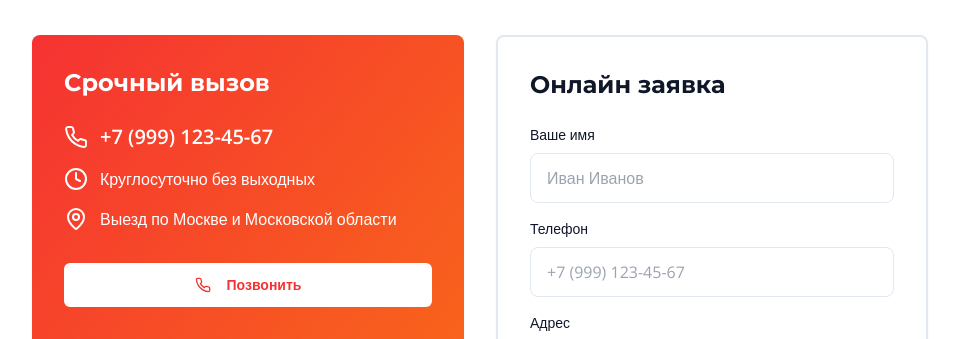
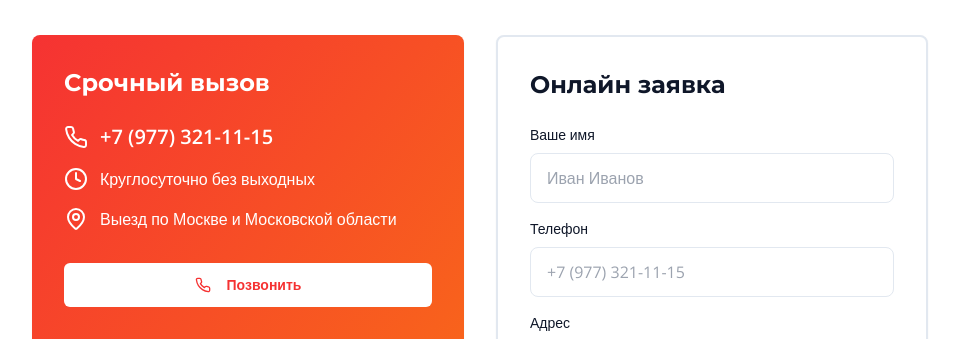
Before and after one commit to pr-poehali-dev/pipe-thawing-website, a React (Vite) app: page / in a window 1280 px wide. Shown: the part 2240-2579 px from the top of the page, without its empty margins (160-1119 px from the left). Built offline with nearby package versions, Linux system fonts and the light colour scheme.

Commit message:
feat: обновить номер телефона и favicon

```diff
--- a/src/components/sections/ContactsSection.tsx
+++ b/src/components/sections/ContactsSection.tsx
@@ -19,8 +19,8 @@ const ContactsSection = () => {
             <div className="space-y-4">
               <div className="flex items-center gap-3">
                 <Icon name="Phone" size={24} />
-                <a href="tel:+79991234567" className="text-xl font-semibold hover:underline">
-                  +7 (999) 123-45-67
+                <a href="tel:+79773211115" className="text-xl font-semibold hover:underline">
+                  +7 (977) 321-11-15
                 </a>
               </div>
               <div className="flex items-center gap-3">
@@ -35,7 +35,7 @@ const ContactsSection = () => {
             <Button
               size="lg"
               className="w-full mt-8 bg-white text-primary hover:bg-white/90 font-semibold"
-              onClick={() => window.location.href = 'tel:+79991234567'}
+              onClick={() => window.location.href = 'tel:+79773211115'}
             >
               <Icon name="Phone" className="mr-2" size={20} />
               Позвонить
@@ -58,7 +58,7 @@ const ContactsSection = () => {
                 <input
                   type="tel"
                   className="w-full px-4 py-3 border rounded-lg focus:ring-2 focus:ring-primary focus:border-transparent outline-none"
-                  placeholder="+7 (999) 123-45-67"
+                  placeholder="+7 (977) 321-11-15"
                 />
               </div>
               <div>
--- a/src/components/sections/HeroSection.tsx
+++ b/src/components/sections/HeroSection.tsx
@@ -17,7 +17,7 @@ const HeroSection = () => {
               <Button
                 size="lg"
                 className="text-lg px-8 py-6 bg-primary hover:bg-primary/90"
-                onClick={() => window.location.href = 'tel:+79991234567'}
+                onClick={() => window.location.href = 'tel:+79773211115'}
               >
                 <Icon name="Phone" className="mr-2" size={24} />
                 Позвонить сейчас
--- a/src/pages/PrivacyPolicy.tsx
+++ b/src/pages/PrivacyPolicy.tsx
@@ -95,7 +95,7 @@ const PrivacyPolicy = () => {
               </h2>
               <p className="leading-relaxed">
                 Пользователь может в любой момент изменить или удалить предоставленную им персональную
-                информацию, связавшись с нами по телефону +7 (999) 123-45-67 или отправив запрос
+                информацию, связавшись с нами по телефону +7 (977) 321-11-15 или отправив запрос
                 на электронную почту.
               </p>
             </section>
@@ -133,7 +133,7 @@ const PrivacyPolicy = () => {
               <div className="bg-muted/30 p-6 rounded-lg space-y-2">
                 <div className="flex items-center gap-3">
                   <Icon name="Phone" className="text-primary" size={20} />
-                  <span className="font-semibold">Телефон: +7 (999) 123-45-67</span>
+                  <span className="font-semibold">Телефон: +7 (977) 321-11-15</span>
                 </div>
                 <div className="flex items-center gap-3">
                   <Icon name="Clock" className="text-primary" size={20} />
```
Also changed, not shown: public/favicon.svg, 1 other file (tests, documents, lock files or other folders).
